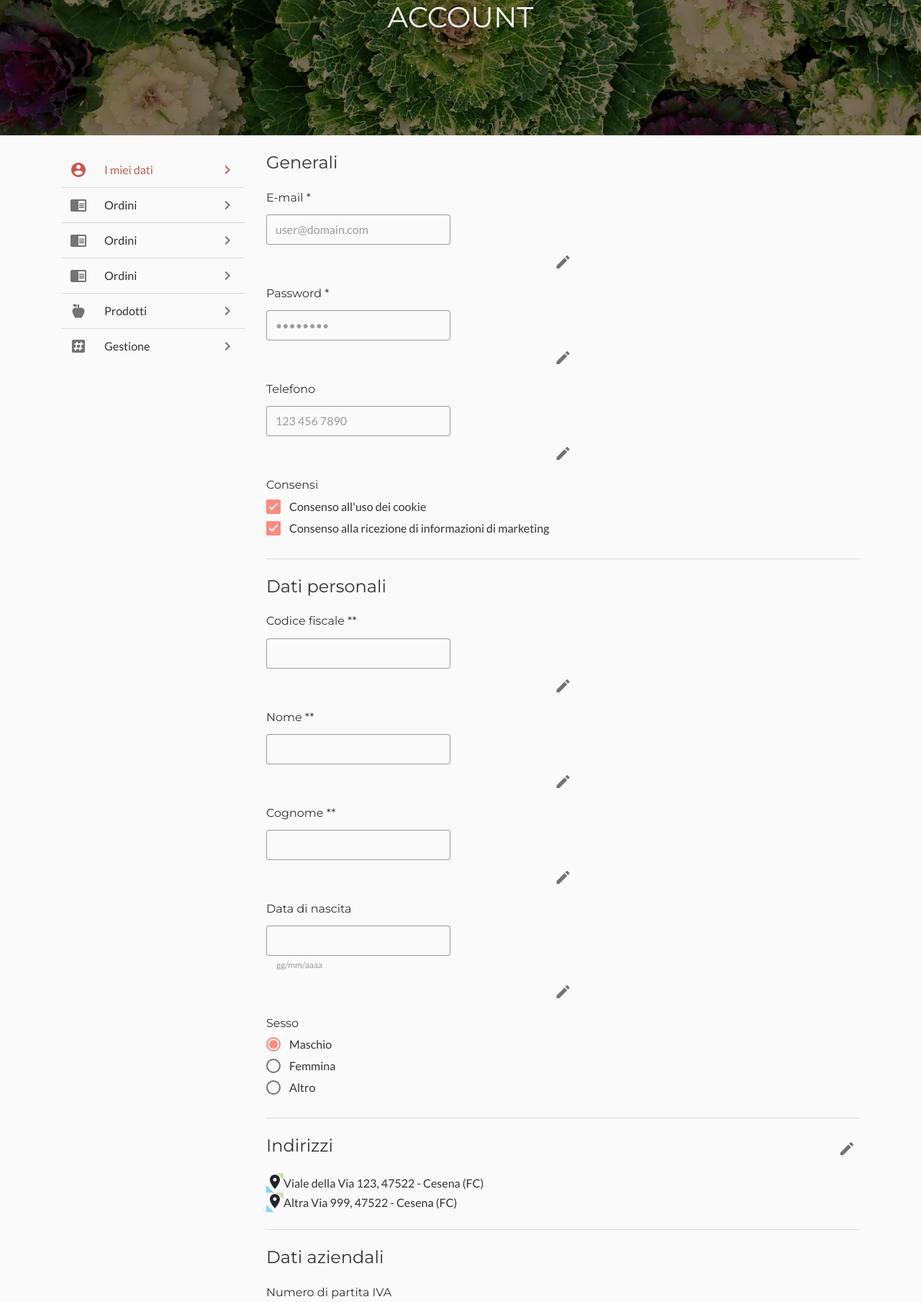
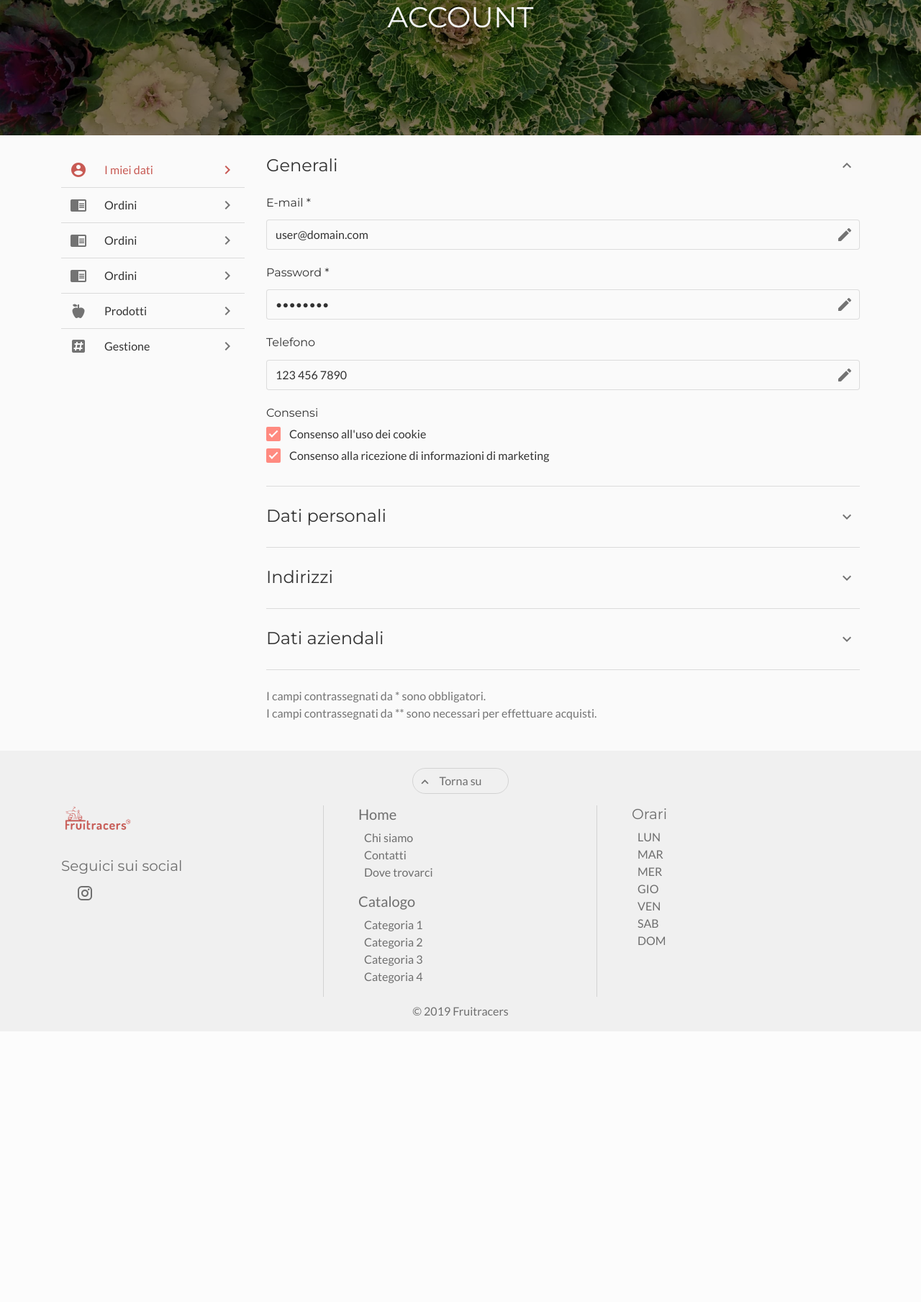
Before and after one commit to francescodente/green-project, a PHP site: page /account.php in a window 1280 px wide. Shown: the part 132-1941 px from the top of the page at 72% size. After the commit the page ends 1544 px from the top, so only its background shows below. Run offline with PHP 8.4, Linux system fonts and the light colour scheme; some libraries are stand-ins or nearby versions.

Commit message:
Finish up account user data tab UI

```diff
--- a/FruitRacers.Frontend/account-user-data.php
+++ b/FruitRacers.Frontend/account-user-data.php
@@ -1,12 +1,23 @@
-<h4 class="mb-4">Generali</h4>
+<div id="user-data">
+
+    <ol class="breadcrumb d-lg-none mb-4">
+        <li class="breadcrumb-item"><a href="account-tabs.php">Account</a></li>
+        <li class="breadcrumb-item active">I miei dati</li>
+    </ol>
+
+    <div class="d-flex justify-content-between align-items-center mb-4">
+        <h4 class="m-0">Generali</h4>
+        <button class="btn icon ripple" data-toggle="collapse" data-target="#user-data-general" aria-expanded="true" title="Nascondi">
+            <i class="mdi dark mdi-chevron-up"></i>
+        </button>
+    </div>
+
+    <div id="user-data-general" class="collapse show">
 
         <h6>E-mail *</h6>
         <div class="text-input mb-3">
             <input id="email" type="email" name="email" value="user@domain.com" disabled/>
-    <button type="button" class="edit btn icon ripple" title="Modifica">
-        <i class="mdi dark mdi-pencil"></i>
-        <i class="mdi dark mdi-content-save d-none"></i>
-    </button>
+            <button type="button" class="edit btn icon ripple" title="Modifica"><i class="mdi dark mdi-pencil"></i></button>
         </div>
 
         <h6>Password *</h6>
@@ -20,10 +31,7 @@
         <h6>Telefono</h6>
         <div class="text-input mb-3">
             <input id="telephone" type="text" name="telephone" value="123 456 7890" disabled/>
-    <button class="edit btn icon ripple" title="Modifica">
-        <i class="mdi dark mdi-pencil"></i>
-        <i class="mdi dark mdi-content-save d-none"></i>
-    </button>
+            <button type="button" class="edit btn icon ripple" title="Modifica"><i class="mdi dark mdi-pencil"></i></button>
         </div>
 
         <h6>Consensi</h6>
@@ -32,35 +40,35 @@
         <input id="c2" type="checkbox" class="checkbox" name="marketing-consent" value="1" checked/>
         <label for="c2">Consenso alla ricezione di informazioni di marketing</label><br>
 
+    </div>
+
     <div class="divider dark my-4"></div>
 
-<h4 class="mb-4">Dati personali</h4>
+    <div class="d-flex justify-content-between align-items-center mb-4">
+        <h4 class="m-0">Dati personali</h4>
+        <button class="btn icon ripple" data-toggle="collapse" data-target="#user-data-personal" aria-expanded="false" title="Mostra">
+            <i class="mdi dark mdi-chevron-down"></i>
+        </button>
+    </div>
+
+    <div id="user-data-personal" class="collapse">
 
         <h6>Codice fiscale **</h6>
         <div class="text-input mb-3">
             <input id="cf" type="text" name="cf" disabled/>
-    <button class="edit btn icon ripple" title="Modifica">
-        <i class="mdi dark mdi-pencil"></i>
-        <i class="mdi dark mdi-content-save d-none"></i>
-    </button>
+            <button type="button" class="edit btn icon ripple" title="Modifica"><i class="mdi dark mdi-pencil"></i></button>
         </div>
 
         <h6>Nome **</h6>
         <div class="text-input mb-3">
             <input id="first-name" type="text" name="first-name" disabled/>
-    <button class="edit btn icon ripple" title="Modifica">
-        <i class="mdi dark mdi-pencil"></i>
-        <i class="mdi dark mdi-content-save d-none"></i>
-    </button>
+            <button type="button" class="edit btn icon ripple" title="Modifica"><i class="mdi dark mdi-pencil"></i></button>
         </div>
 
         <h6>Cognome **</h6>
         <div class="text-input mb-3">
             <input id="last-name" type="text" name="last-name" disabled/>
-    <button class="edit btn icon ripple" title="Modifica">
-        <i class="mdi dark mdi-pencil"></i>
-        <i class="mdi dark mdi-content-save d-none"></i>
-    </button>
+            <button type="button" class="edit btn icon ripple" title="Modifica"><i class="mdi dark mdi-pencil"></i></button>
         </div>
 
         <h6>Data di nascita</h6>
@@ -68,10 +76,7 @@
             <input id="birth-date" type="text" name="birth-date" disabled/>
             <label></label>
             <span>gg/mm/aaaa</span>
-    <button class="edit btn icon ripple" title="Modifica">
-        <i class="mdi dark mdi-pencil"></i>
-        <i class="mdi dark mdi-content-save d-none"></i>
-    </button>
+            <button type="button" class="edit btn icon ripple" title="Modifica"><i class="mdi dark mdi-pencil"></i></button>
         </div>
 
         <h6>Sesso</h6>
@@ -82,15 +87,18 @@
         <input id="r3" type="radio" class="radio" name="gender" value="other"/>
         <label for="r3" class="mb-2">Altro</label>
 
+    </div>
+
     <div class="divider dark my-4"></div>
 
-<div class="d-flex justify-content-between mb-3">
+    <div class="d-flex justify-content-between align-items-center mb-4">
         <h4 class="m-0">Indirizzi</h4>
-    <button class="btn icon ripple" title="Modifica" data-toggle="modal" data-target="#modal-address-management">
-        <i class="mdi dark mdi-pencil"></i>
+        <button class="btn icon ripple" data-toggle="collapse" data-target="#user-data-addresses" aria-expanded="false" title="Mostra">
+            <i class="mdi dark mdi-chevron-down"></i>
         </button>
     </div>
 
+    <div id="user-data-addresses" class="collapse">
 
         <div class="address d-flex align-items-center">
             <div class="thumb" style="background-image: url('images/map-thumb.png');">
@@ -104,63 +112,64 @@
             </div>
             <p class="m-0">Altra Via 999, 47522 - Cesena (FC)</p>
         </div>
+        <button type="button" class="manage-addresses ripple d-flex align-items-center" data-toggle="modal" data-target="#modal-address-management">
+            <div class="thumb">
+                <i class="mdi dark mdi-map-marker"></i>
+            </div>
+            <div>
+                <p class="m-0">Gestisci indirizzi</p>
+            </div>
+        </button>
+
+    </div>
 
     <div class="divider dark my-4"></div>
 
-<h4 class="mb-4">Dati aziendali</h4>
+    <div class="d-flex justify-content-between align-items-center mb-4">
+        <h4 class="m-0">Dati aziendali</h4>
+        <button class="btn icon ripple" data-toggle="collapse" data-target="#user-data-company" aria-expanded="false" title="Mostra">
+            <i class="mdi dark mdi-chevron-down"></i>
+        </button>
+    </div>
+
+    <div id="user-data-company" class="collapse">
 
         <h6>Numero di partita IVA</h6>
         <div class="text-input mb-3">
             <input id="vat-number" type="text" name="vat-number" disabled/>
-    <button class="edit btn icon ripple" title="Modifica">
-        <i class="mdi dark mdi-pencil"></i>
-        <i class="mdi dark mdi-content-save d-none"></i>
-    </button>
+            <button type="button" class="edit btn icon ripple" title="Modifica"><i class="mdi dark mdi-pencil"></i></button>
         </div>
 
         <h6>Nome della società</h6>
         <div class="text-input mb-3">
             <input id="company-name" type="text" name="company-name" disabled/>
-    <button class="edit btn icon ripple" title="Modifica">
-        <i class="mdi dark mdi-pencil"></i>
-        <i class="mdi dark mdi-content-save d-none"></i>
-    </button>
+            <button type="button" class="edit btn icon ripple" title="Modifica"><i class="mdi dark mdi-pencil"></i></button>
         </div>
 
         <h6>SDI</h6>
         <div class="text-input mb-3">
             <input id="sdi" type="text" name="sdi" disabled/>
-    <button class="edit btn icon ripple" title="Modifica">
-        <i class="mdi dark mdi-pencil"></i>
-        <i class="mdi dark mdi-content-save d-none"></i>
-    </button>
+            <button type="button" class="edit btn icon ripple" title="Modifica"><i class="mdi dark mdi-pencil"></i></button>
         </div>
 
         <h6>Indirizzo PEC</h6>
         <div class="text-input mb-3">
             <input id="pec" type="text" name="pec" disabled/>
-    <button class="edit btn icon ripple" title="Modifica">
-        <i class="mdi dark mdi-pencil"></i>
-        <i class="mdi dark mdi-content-save d-none"></i>
-    </button>
+            <button type="button" class="edit btn icon ripple" title="Modifica"><i class="mdi dark mdi-pencil"></i></button>
         </div>
 
         <h6>Forma legale</h6>
         <div class="text-input mb-3">
             <input id="legal-form" type="text" name="legal-form" disabled/>
-    <button class="edit btn icon ripple" title="Modifica">
-        <i class="mdi dark mdi-pencil"></i>
-        <i class="mdi dark mdi-content-save d-none"></i>
-    </button>
+            <button type="button" class="edit btn icon ripple" title="Modifica"><i class="mdi dark mdi-pencil"></i></button>
         </div>
 
         <h6>Descrizione</h6>
         <div class="text-area">
             <textarea id="description" disabled></textarea>
-    <button class="edit btn icon ripple" title="Modifica">
-        <i class="mdi dark mdi-pencil"></i>
-        <i class="mdi dark mdi-content-save d-none"></i>
-    </button>
+            <button type="button" class="edit btn icon ripple" title="Modifica"><i class="mdi dark mdi-pencil"></i></button>
+        </div>
+
     </div>
 
     <div class="divider dark my-4"></div>
@@ -169,3 +178,5 @@
         I campi contrassegnati da * sono obbligatori.<br>
         I campi contrassegnati da ** sono necessari per effettuare acquisti.
     </p>
+
+</div>
--- a/FruitRacers.Frontend/js/account-user-data.js
+++ b/FruitRacers.Frontend/js/account-user-data.js
@@ -1,19 +1,20 @@
 $(document).ready(function() {
 
     $(".edit.btn").click(function() {
-        if ($(this).find(".mdi-content-save").hasClass("d-none")) {
+        var icon = $(this).find(".mdi");
+        if (icon.hasClass("mdi-pencil")) {
             // Switch to edit mode
             $(this).attr("title", "Salva");
-            $(this).find(".mdi-pencil").addClass("d-none");
-            $(this).find(".mdi-content-save").removeClass("d-none");
+            icon.removeClass("mdi-pencil");
+            icon.addClass("mdi-content-save");
             var input = $(this).parent().find("input, textarea");
             input.prop("disabled", false);
             input.select();
         } else {
             // Save edits
             $(this).attr("title", "Modifica");
-            $(this).find(".mdi-content-save").addClass("d-none");
-            $(this).find(".mdi-pencil").removeClass("d-none");
+            icon.removeClass("mdi-content-save");
+            icon.addClass("mdi-pencil");
             $(this).parent().find("input, textarea").prop("disabled", true);
             // TODO submit
         }
```
Lines whose indentation alone changed are shown as unchanged.
